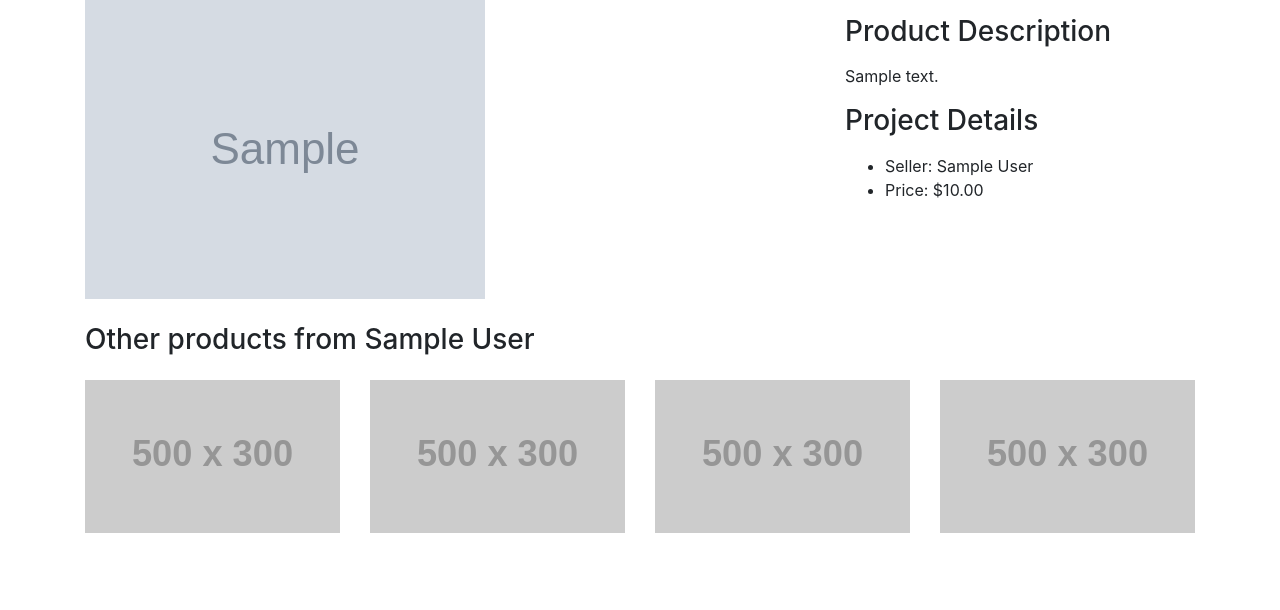
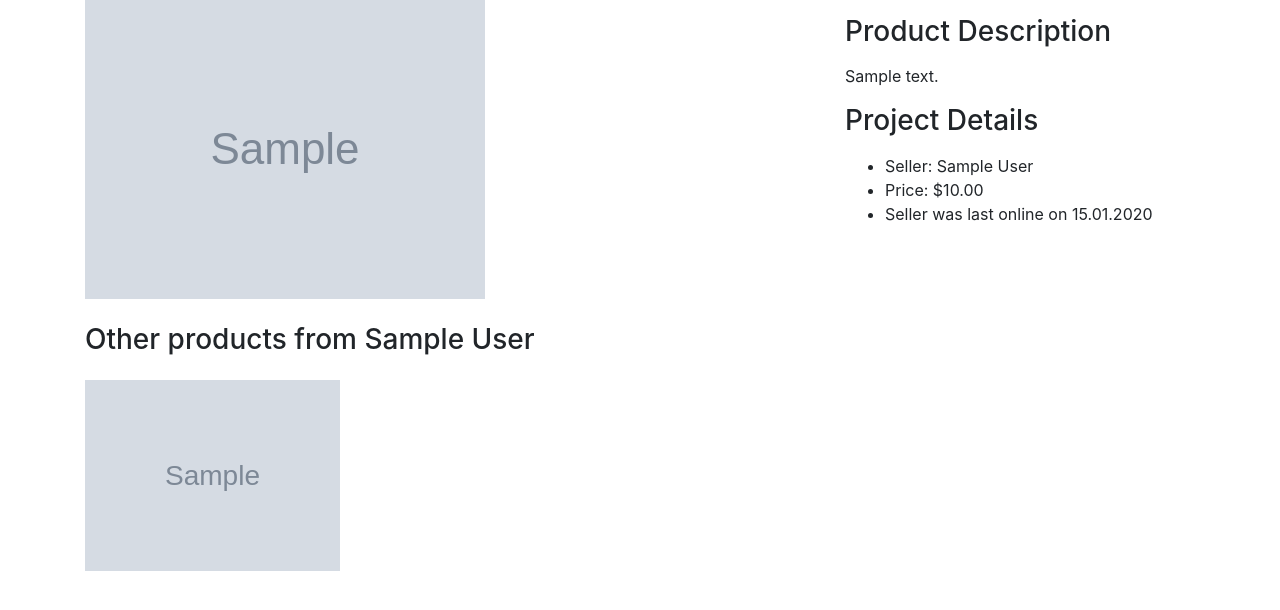
Before and after one commit to Simomir/My_shop, a Django app: page /detail/1/ in a window 1280 px wide. Shown: the part 157-767 px from the top of the page. Run offline with Django 3.2, Linux system fonts and the light colour scheme; tables that the repository leaves empty hold one stand-in row (values such as "Sample post"); grey boxes marked "Sample" are stand-in pictures; grey boxes labelled with a size stand in for pictures from a placeholder-image service; some libraries are stand-ins or nearby versions.

Commit message:
Minor changes to product details.

```diff
--- a/shop/views.py
+++ b/shop/views.py
@@ -55,7 +55,9 @@ class ProductDetail(DetailView):
             if self.object.user.first_name and self.object.user.last_name else f'{self.object.user.username}'
         # I know I can make a function inside the model and stuff about getting the name
         # but just wanted you to see I know where stuff comes from.
+        other_products = Product.objects.filter(user_id=self.object.user.id)
         context['name'] = name
+        context['other_products'] = other_products
         return context
 
 
--- a/templates/shop/partials/detail_partial.html
+++ b/templates/shop/partials/detail_partial.html
@@ -1,6 +1,5 @@
 <div class="container">
-  <h1 class="my-4">{{ product.name }}
-  </h1>
+    <h1 class="my-4">{{ product.name }}</h1>
     <div class="row">
         <div class="col-md-8">
             <img class="img-fluid" src="{{ product.image.url }}" alt="">
@@ -12,30 +11,18 @@
             <ul>
                 <li>Seller: {{ name }}</li>
                 <li>Price:  ${{ product.price }}</li>
+                <li>Seller was last online on {{ product.user.last_login|date:"d.m.Y" }}</li>
             </ul>
         </div>
     </div>
     <h3 class="my-4">Other products from {{ name }}</h3>
     <div class="row">
+        {% for other_product in other_products %}
             <div class="col-md-3 col-sm-6 mb-4">
-      <a href="#">
-            <img class="img-fluid" src="http://placehold.it/500x300" alt="">
+                <a href="{{ other_product.get_absolute_url }}">
+                    <img class="img-fluid" src="{{ other_product.image.url }}" alt="">
                 </a>
             </div>
-    <div class="col-md-3 col-sm-6 mb-4">
-      <a href="#">
-            <img class="img-fluid" src="http://placehold.it/500x300" alt="">
-          </a>
-    </div>
-    <div class="col-md-3 col-sm-6 mb-4">
-      <a href="#">
-            <img class="img-fluid" src="http://placehold.it/500x300" alt="">
-          </a>
-    </div>
-    <div class="col-md-3 col-sm-6 mb-4">
-      <a href="#">
-            <img class="img-fluid" src="http://placehold.it/500x300" alt="">
-          </a>
+        {% endfor %}
     </div>
 </div>
-</div>
```
Lines whose indentation alone changed are shown as unchanged.
